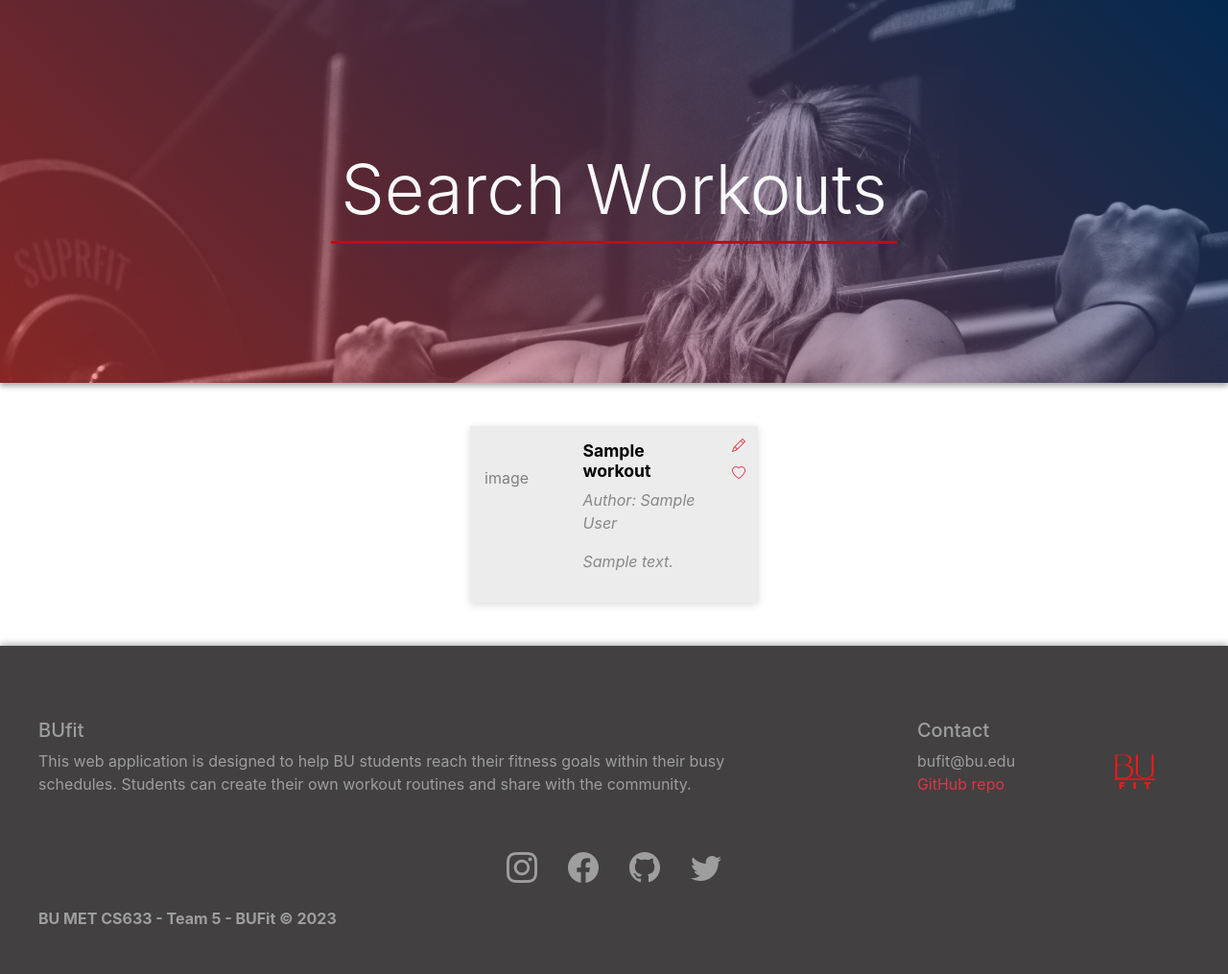
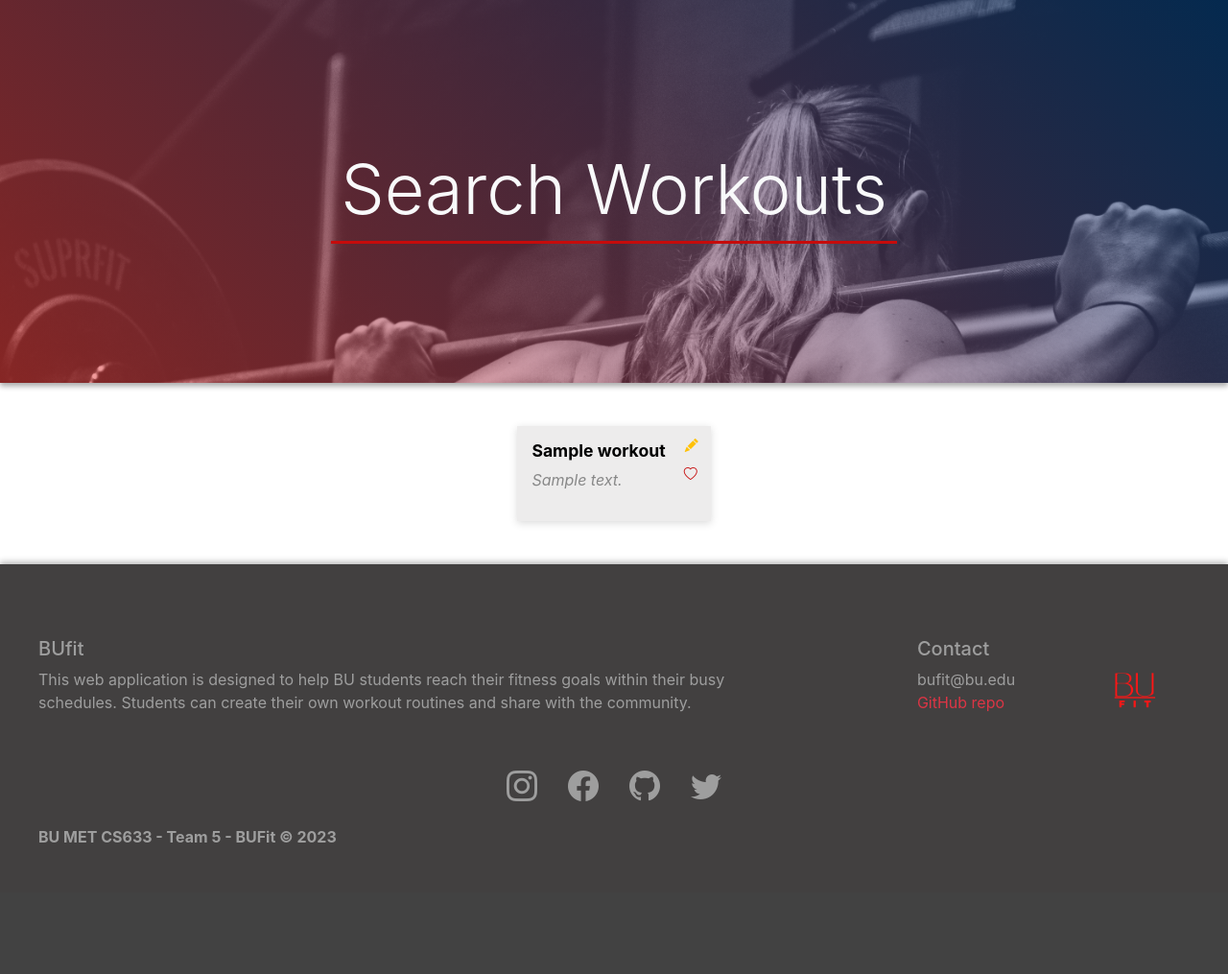
Before and after one commit to Helmphlyx/bufit, a Flask app: page /search_workouts in a window 1280 px wide. Shown: the part 117-1132 px from the top of the page at 96% size. After the commit the page ends 995 px from the top, so only its background shows below. Run offline with Flask 3, Linux system fonts and the light colour scheme; a user stored in the database is signed in; tables that the repository leaves empty hold one stand-in row (values such as "Sample post"); parts of the project's set-up code (start-up, migrations or seed data) failed here and were passed over; some libraries are stand-ins or nearby versions.

Commit message:
Style card buttons

```diff
--- a/static/css/style.css
+++ b/static/css/style.css
@@ -156,6 +156,9 @@ h1 {
     color:gray;
     margin: 10px;
 }
+.card-content-workout {
+    flex-direction: column;
+}
 .card-content:hover  {
     text-decoration: none;
 
@@ -182,6 +185,25 @@ h1 {
     flex-direction: column;
     align-items: flex-end;
 }
+.btn-bd-warning {
+    color: #ffc107;
+    border-radius: 50%;
+    transition: color .15s ease-in-out,background-color .15s ease-in-out,color .15s ease-in-out,box-shadow .15s ease-in-out;
+}
+.btn-bd-warning:hover {
+    background-color:#ffc10776;
+    color: white;
+
+  }
+.btn-bd-danger {
+    color:rgb(198, 11, 11);
+    border-radius: 50%;
+    transition: color .15s ease-in-out,background-color .15s ease-in-out,border-color .15s ease-in-out,box-shadow .15s ease-in-out;
+  }
+.btn-bd-danger:hover {
+    background-color:rgba(198, 11, 11, 0.36);
+    color: rgb(198, 11, 11);
+  }
 .cards-section-wrapper {
     display: flex;
     flex-direction: row;
--- a/templates/search_workouts.html
+++ b/templates/search_workouts.html
@@ -16,25 +16,25 @@
     {% endif%}
     {% for workout in workouts %}
     <div class= "card-wrapper">
-        <a class = "card-content" href="{{ url_for('main.workout', workout_id=workout['id']) }}">
-            <div class = "card-img">
-                image
+        <a class = "card-content card-content-workout" href="{{ url_for('main.workout', workout_id=workout['id']) }}">
+            <div>
+                <h4>{{ workout['name'] }}</h4>
             </div>
             <div>
-                <h4>{{ workout['name'] }}</h4>
-                <p>Author: {{ workout['author'] }}</p>
                 <p>{{ workout['description'] }}</p>
             </div>
         </a>
         <div class = "card-details">
-            <a type = "button" class = "btn-sm btn-outline-danger" href="{{ url_for('main.edit_workout', workout_id=workout['id']) }}">
-                <i class="bi bi-pencil"></i>
-            </a>
-            <!-- TODO: Like button logic-->
-            <a type = "button" class = "btn-sm btn-outline-danger">
-                <i class = "bi bi-heart text-danger"></i>
+            <a type = "button" class = "btn-sm btn-bd-warning" href="{{ url_for('main.edit_workout', workout_id=workout['id']) }}">
+                <i class="bi bi-pencil-fill"></i>
             </a>
 
+            <form action="{{ url_for('main.workout', workout_id=workout['id']) }}" method="post">
+                <button type="submit" class="btn btn-bd-danger btn-sm">
+                    <i class = "bi bi-heart"></i>
+                </button>
+            </form>
+            <!-- TODO: unlike logic-->
         </div>
     </div>
 
--- a/templates/workout.html
+++ b/templates/workout.html
@@ -18,11 +18,9 @@
                 <h2>{% block title %} {{ workout['name'] }} {% endblock %}</h2>
 
                 <form method="post">
-
                     <button type="submit" class="btn btn-danger btn-lg">
                         <i class = "bi bi-heart"></i>
                     </button>
-
                 </form>
             </div>
             <div class="detail-info-body">
```
Also changed, not shown: templates/library.html (+15 -16 lines), templates/search_exercises.html (+7 -5 lines).
